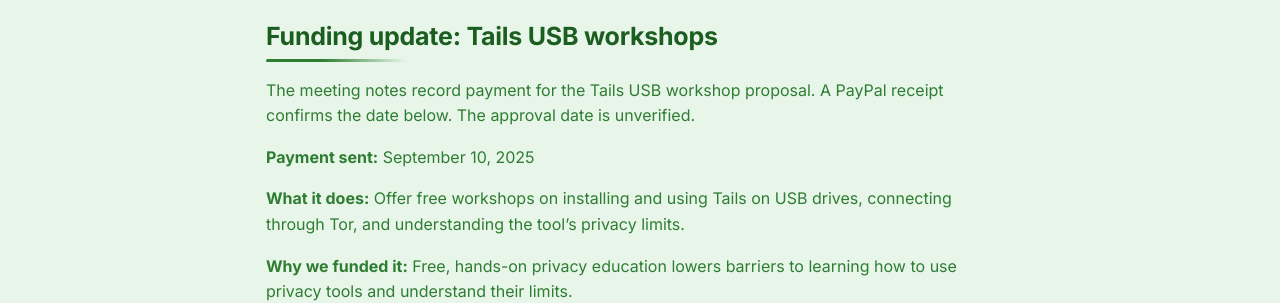
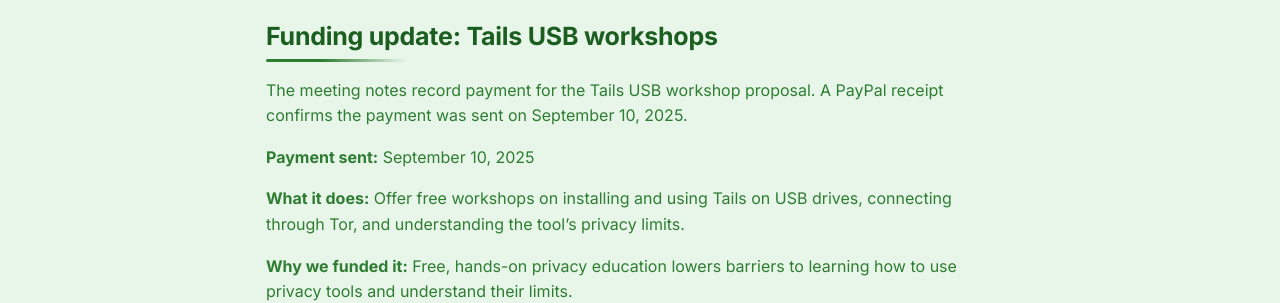
Before and after one commit to pierce403/PDXHF, an MkDocs documentation site: the page built from docs/blog/posts/meeting-2025-09-10.md, in a window 1280 px wide and 936 px high. Shown: the part 479-782 px from the top of the window. Built offline with MkDocs 1.6.1 and Material for MkDocs 9.7.7, drawn with Linux system fonts in a browser that asks for light colours.

Commit message:
Place Tails workshops in timeline by confirmed payment date

```diff
--- a/docs/blog/posts/meeting-2025-09-10.md
+++ b/docs/blog/posts/meeting-2025-09-10.md
@@ -25,7 +25,7 @@ The board discussed the public meaning of the word “hacker” and how to evalu
 
 ## Funding update: Tails USB workshops {#grant-tails-usb}
 
-The meeting notes record payment for the Tails USB workshop proposal. A PayPal receipt confirms the date below. The approval date is unverified.
+The meeting notes record payment for the Tails USB workshop proposal. A PayPal receipt confirms the payment was sent on September 10, 2025.
 
 **Payment sent:** September 10, 2025
 
```
Also changed, not shown: AGENTS.md (+3 -2 lines), README.md (+1 -1 lines), docs/grants/index.md (+19 -27 lines).
